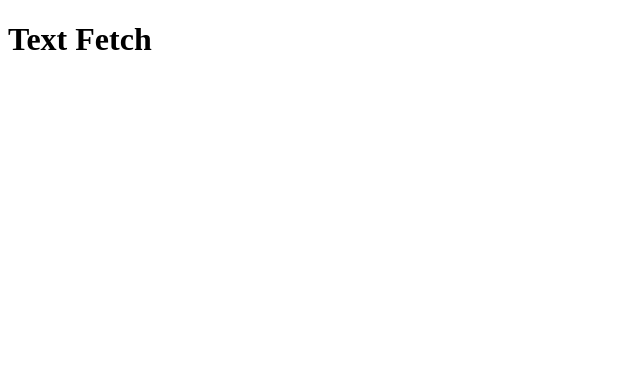
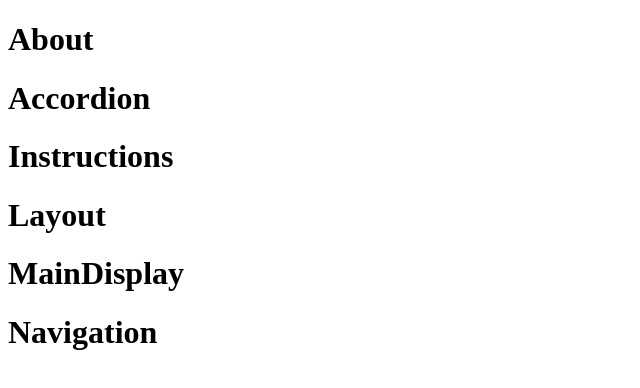
Before and after one commit to agviray/react-text-fetch, a React (Create React App) app: page / in a window 1280 px wide. Shown: the top 388 px of the page, without its empty margins (0-640 px from the left). Built offline with nearby package versions, Linux system fonts and the light colour scheme.

Commit message:
Create initial component files

```diff
--- /dev/null
+++ b/src/components/About.js
@@ -0,0 +1,11 @@
+import React from 'react';
+
+const About = () => {
+  return (
+    <div>
+      <h1>About</h1>
+    </div>
+  );
+};
+
+export default About;
--- /dev/null
+++ b/src/components/Accordion.js
@@ -0,0 +1,11 @@
+import React from 'react';
+
+const Accordion = () => {
+  return (
+    <div>
+      <h1>Accordion</h1>
+    </div>
+  );
+};
+
+export default Accordion;
--- a/src/components/App.js
+++ b/src/components/App.js
@@ -1,8 +1,20 @@
 import React from 'react';
+import About from './About';
+import Accordion from './Accordion';
+import Instructions from './Instructions';
+import Layout from './Layout';
+import MainDisplay from './MainDisplay';
+import Navigation from './Navigation';
+
 function App() {
   return (
     <div>
-      <h1>Text Fetch</h1>
+      <About />
+      <Accordion />
+      <Instructions />
+      <Layout />
+      <MainDisplay />
+      <Navigation />
     </div>
   );
 }
--- /dev/null
+++ b/src/components/Instructions.js
@@ -0,0 +1,11 @@
+import React from 'react';
+
+const Instructions = () => {
+  return (
+    <div>
+      <h1>Instructions</h1>
+    </div>
+  );
+};
+
+export default Instructions;
--- /dev/null
+++ b/src/components/Layout.js
@@ -0,0 +1,11 @@
+import React from 'react';
+
+const Layout = () => {
+  return (
+    <div>
+      <h1>Layout</h1>
+    </div>
+  );
+};
+
+export default Layout;
--- /dev/null
+++ b/src/components/MainDisplay.js
@@ -0,0 +1,11 @@
+import React from 'react';
+
+const MainDisplay = () => {
+  return (
+    <div>
+      <h1>MainDisplay</h1>
+    </div>
+  );
+};
+
+export default MainDisplay;
--- /dev/null
+++ b/src/components/Navigation.js
@@ -0,0 +1,11 @@
+import React from 'react';
+
+const Navigation = () => {
+  return (
+    <div>
+      <h1>Navigation</h1>
+    </div>
+  );
+};
+
+export default Navigation;
```
